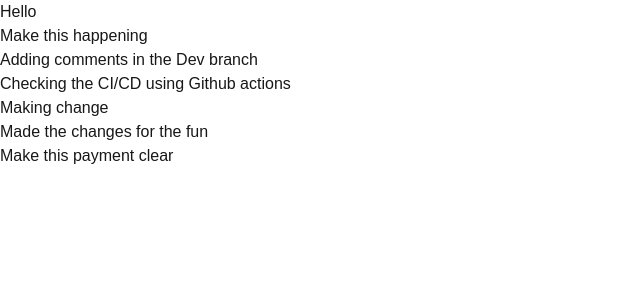
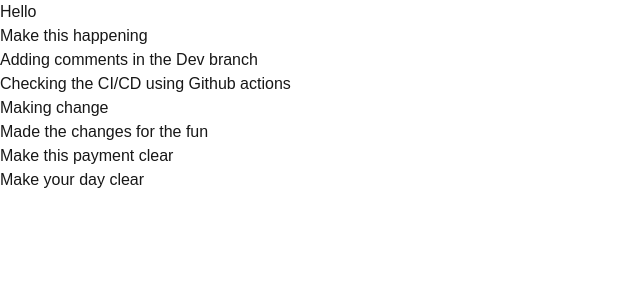
Before and after one commit to Dev-Vithushan/CI-CD-workflows, a Next.js app: page / in a window 1280 px wide. Shown: the top 300 px of the page, without its empty margins (0-640 px from the left). Built offline with nearby package versions, Linux system fonts and the light colour scheme.

Commit message:
added to

```diff
--- a/src/app/page.tsx
+++ b/src/app/page.tsx
@@ -8,6 +8,8 @@ export default function Home() {
       <h4> Making change </h4>
       <h5> Made the changes for the fun</h5>
       <h6> Make this payment clear</h6>
+      <h6> Make your day clear</h6>
+
     </div>
   );
 }
```
